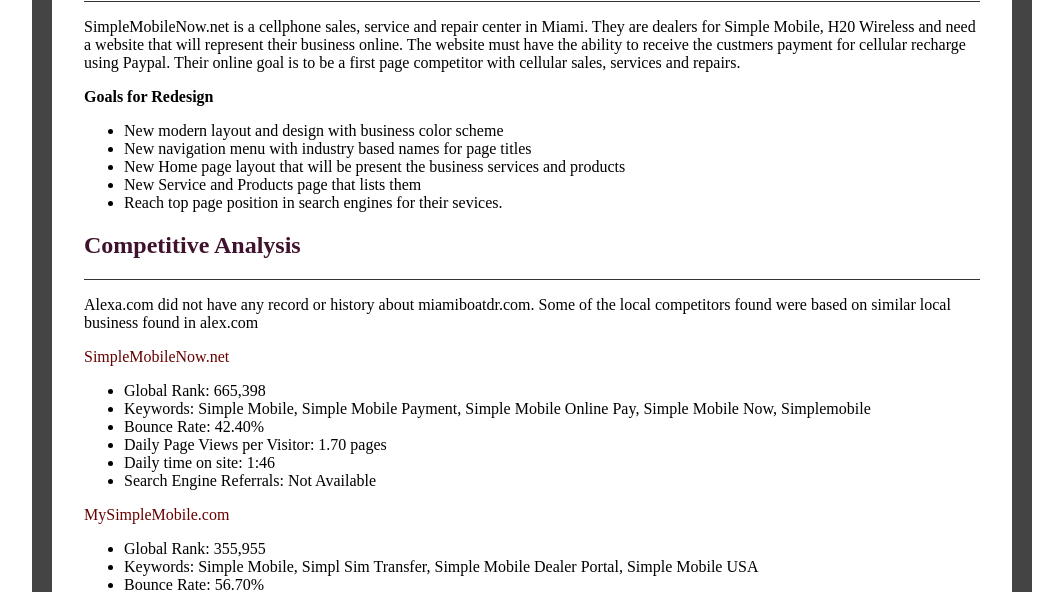
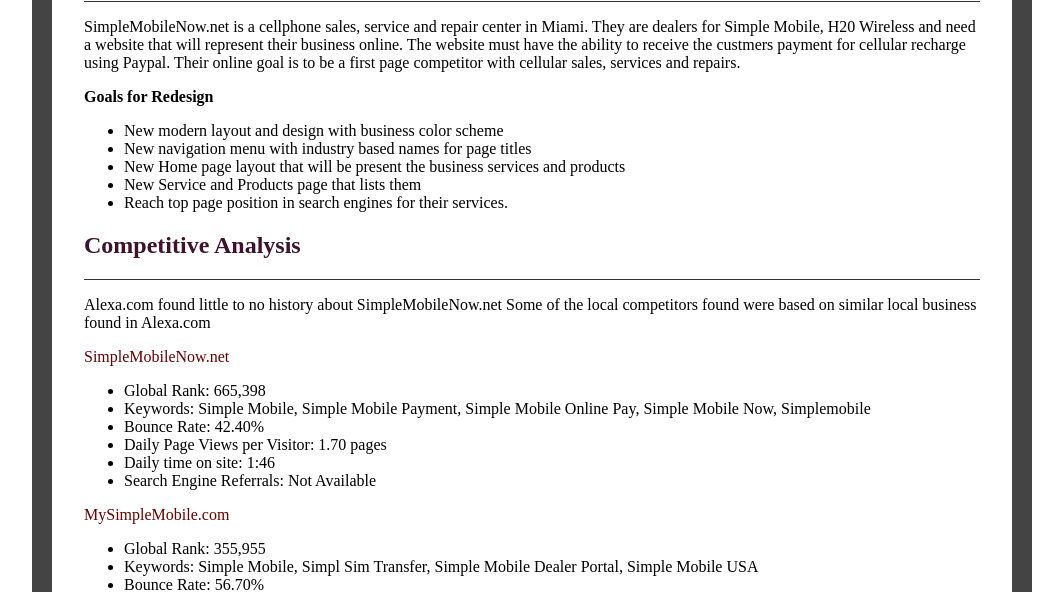
Before and after one commit to blackbeedesign/simplemobilenow.net, a plain HTML site: page index.html in a window 1280 px wide. Shown: the part 219-811 px from the top of the page, without its empty margins (108-1171 px from the left). Drawn offline with Linux system fonts and the light colour scheme.

Commit message:
Modification to html

```diff
--- a/index.html
+++ b/index.html
@@ -53,13 +53,13 @@
         <li>New navigation menu with industry based names for page titles</li>
         <li>New Home page layout that will be present the business services and products</li>
         <li>New Service and Products page that lists them</li>
-        <li>Reach top page position in search engines for their sevices.</li></ul>
+        <li>Reach top page position in search engines for their services.</li></ul>
 
     <h2>Competitive Analysis</h2>
 
     <div class="divider"></div>
 
-    <p>Alexa.com did not have any record or history about miamiboatdr.com. Some of the local competitors found were based on similar local business found in alex.com</p>
+    <p>Alexa.com found little to no history about SimpleMobileNow.net Some of the local competitors found were based on similar local business found in Alexa.com</p>
 
     <a href="http://www.motoresmarinosmiami.com">SimpleMobileNow.net</a>
 
```
